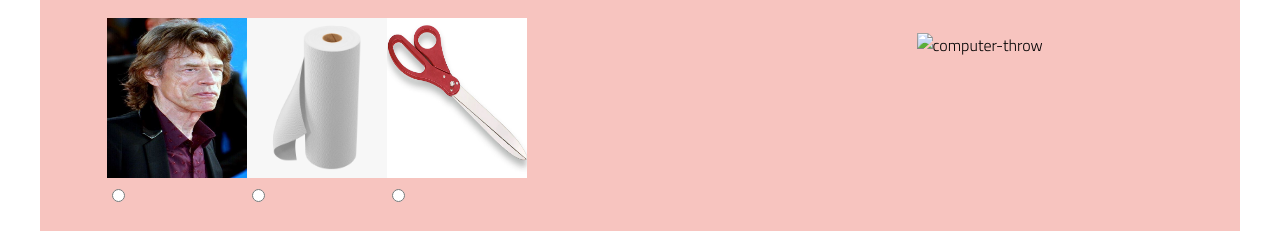
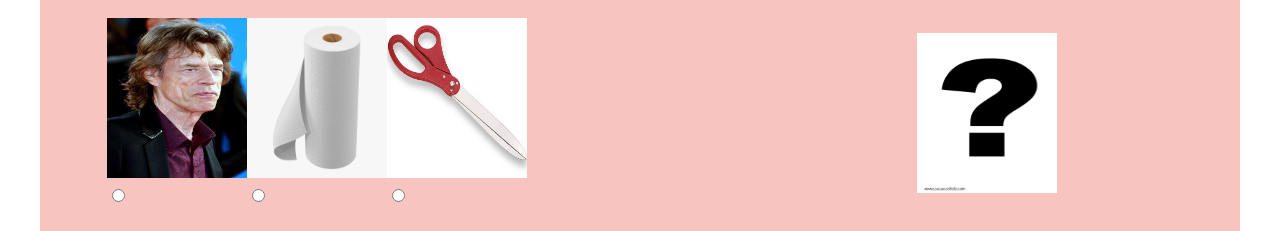
Before and after one commit to Joseph-L-Davis/lab-03-rock-paper-scissors, a plain HTML site: page index.html in a window 1280 px wide. Shown: the part 541-772 px from the top of the page. Drawn offline with Linux system fonts and the light colour scheme.

Commit message:
added default comp image

```diff
--- a/index.html
+++ b/index.html
@@ -65,7 +65,7 @@
                 </div>
 
                 <div class="comp-img" id="comp-img">
-                    <img alt="computer-throw" id="comp-toss" width="140px" height="160px">
+                    <img src="./assets/mark.jpeg"width="140px" height="160px"alt="computer-throw" id="comp-toss" width="140px" height="160px">
                 </div>
 
                 <section class="buttons" id="buttons">
```
Also changed, not shown: assets/mark.jpeg (added).
